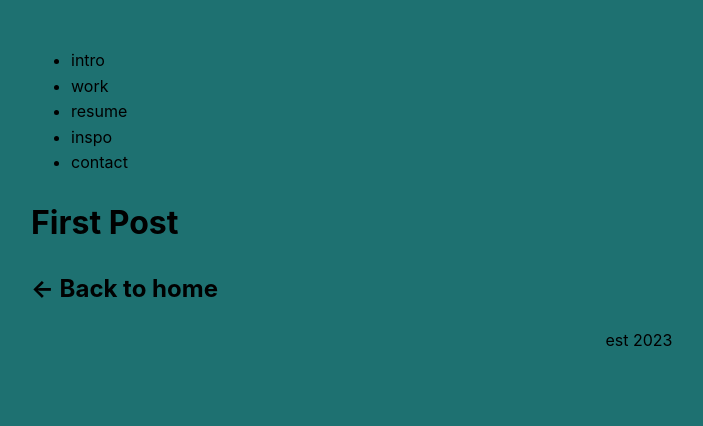
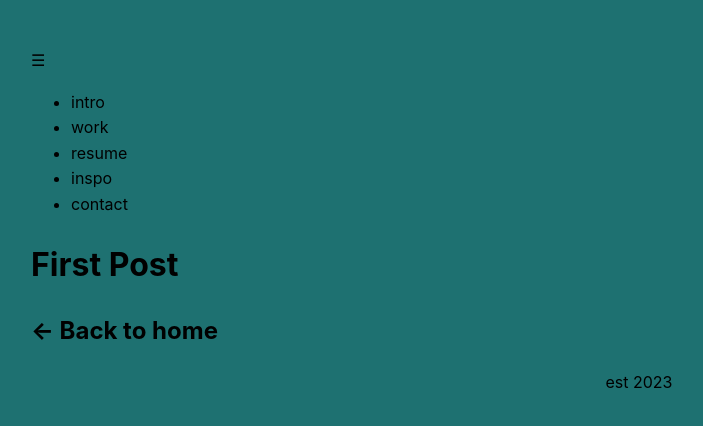
Before and after one commit to off2mxrs/portfolio2023, a Next.js app: page /first-post in a window 1280 px wide. Shown: the top 426 px of the page, without its empty margins (1-704 px from the left). Built offline with nearby package versions, Linux system fonts and the light colour scheme.

Commit message:
nav start

```diff
--- a/components/layout.js
+++ b/components/layout.js
@@ -3,6 +3,7 @@ import Image from 'next/image';
 import styles from './layout.module.css';
 import utilStyles from '../styles/utils.module.css';
 import Link from 'next/link';
+import Navigation from './nav';
 
 
 export const siteTitle = 'Portfolio';
@@ -22,16 +23,14 @@ export default function Layout({ children, home }) {
         <meta name="og:title" content={siteTitle} />
         <meta name="twitter:card" content="summary_large_image" />
       </Head>
-      <nav>
-        <ul>
-            <li><Link href="/#intro">intro</Link></li>
-            <li><Link href="/#work">work</Link></li>
-            <li><Link href="/#resume">resume</Link></li>
-            <li><Link href="/#inspo">inspo</Link></li>
-            <li><Link href="/#contact">contact</Link></li>
-        </ul>
-      </nav>
-      <main>{children}</main>
+
+      <header>
+        <Navigation />
+      </header>
+
+      <main>
+        {children}
+      </main>
       <footer>est 2023</footer>
     </div>
   );
--- /dev/null
+++ b/components/nav.js
@@ -0,0 +1,38 @@
+import Link from 'next/link';
+import { useState } from 'react';
+import styles from './nav.module.css';
+
+const Navigation = () => {
+  const [isMenuOpen, setMenuOpen] = useState(false);
+
+  const toggleMenu = () => {
+    setMenuOpen(!isMenuOpen);
+  };
+
+  return (
+    <nav className={styles.nav}>
+      <div className={styles.menuIcon} onClick={toggleMenu}>
+        &#9776;
+      </div>
+      <ul className={`${styles.menu} ${isMenuOpen ? styles.open : ''}`}>
+        <Link href="/#intro" passHref>
+          <li onClick={toggleMenu}>intro</li>
+        </Link>
+        <Link href="/#work" passHref>
+          <li onClick={toggleMenu}>work</li>
+        </Link>
+        <Link href="/#resume" passHref>
+          <li onClick={toggleMenu}>resume</li>
+        </Link>
+        <Link href="/#inspo" passHref>
+          <li onClick={toggleMenu}>inspo</li>
+        </Link>
+        <Link href="/#contact" passHref>
+          <li onClick={toggleMenu}>contact</li>
+        </Link>
+      </ul>
+    </nav>
+  );
+};
+
+export default Navigation;
```
Also changed, not shown: components/nav.module.css (added).
